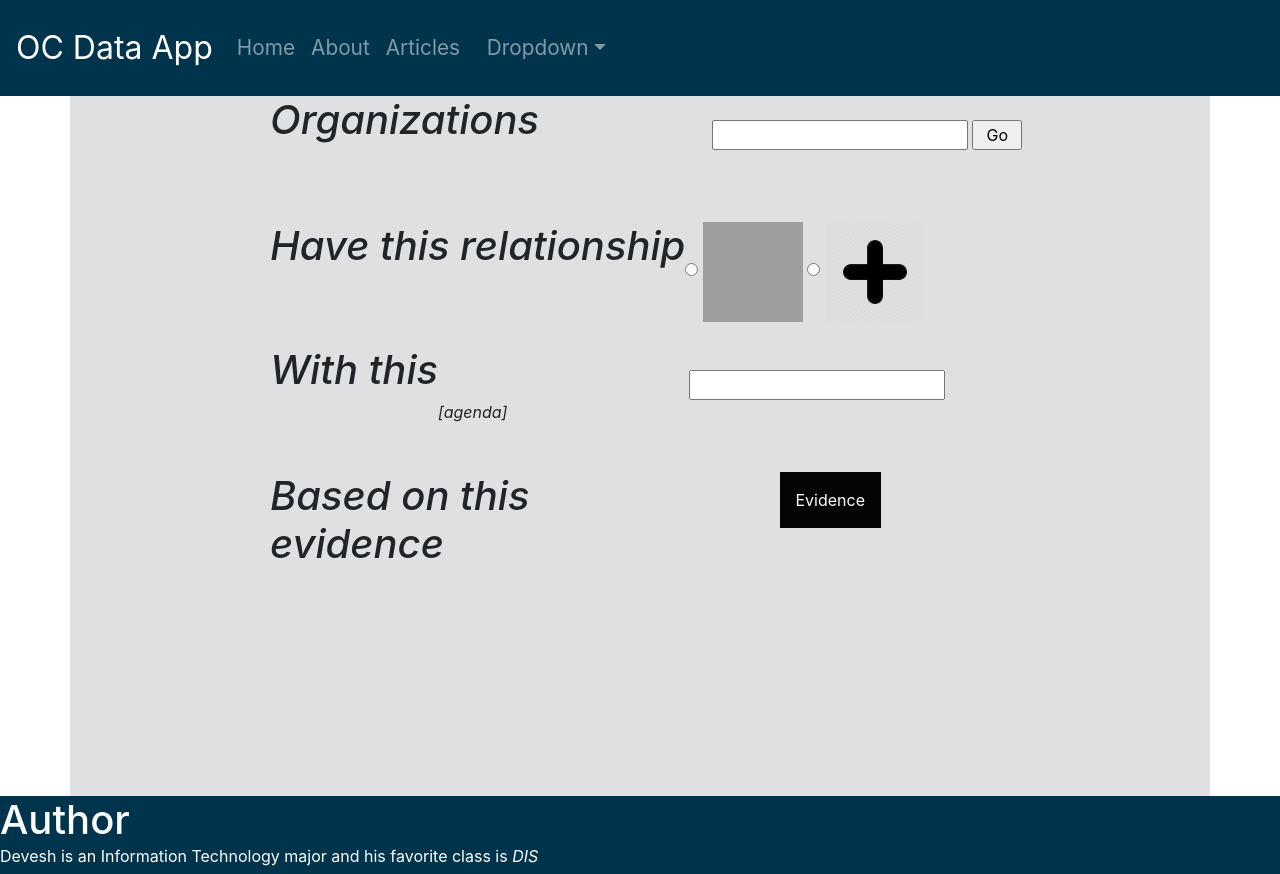
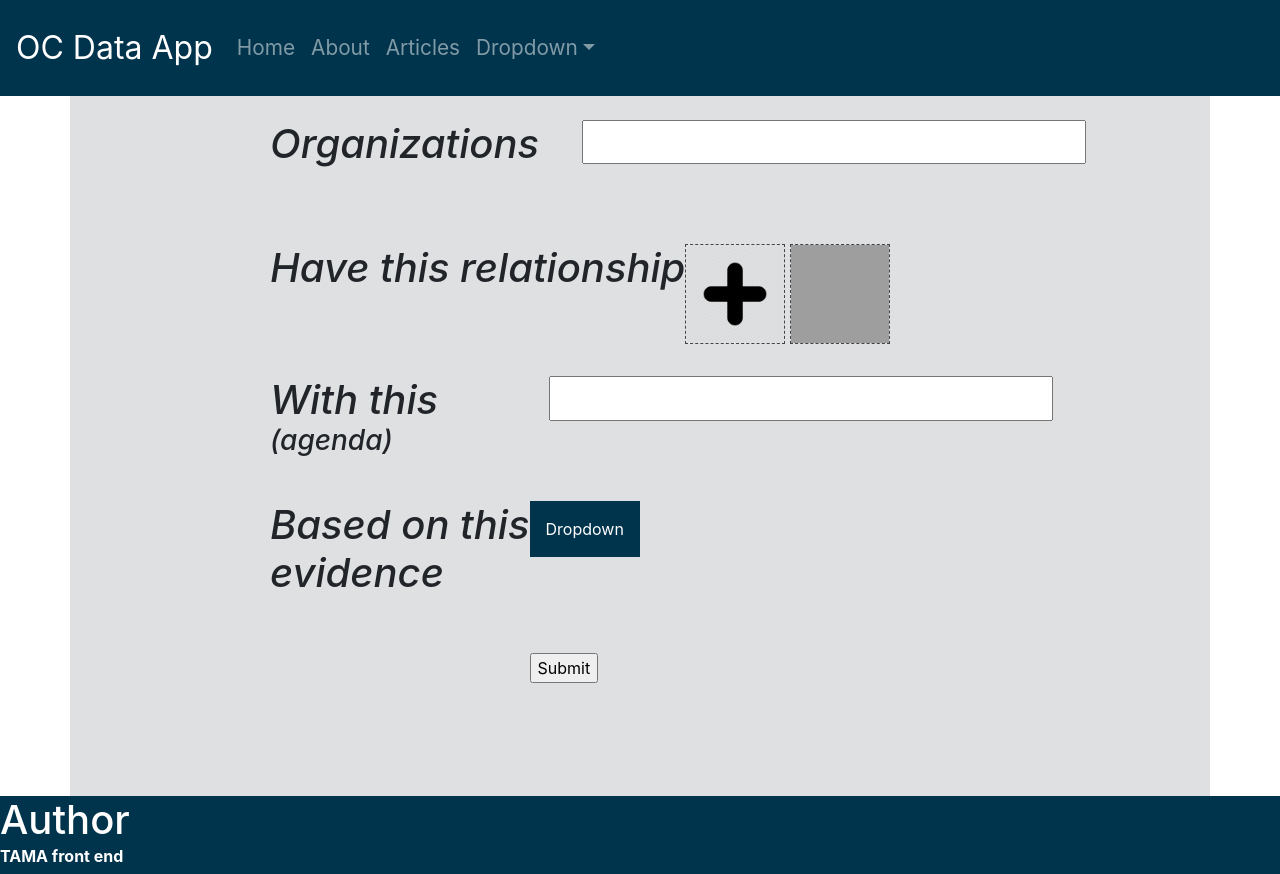
Before and after one commit to devesh15951/Web-Front-End-using-flask-, a Flask app: page / in a window 1280 px wide. Run offline with Flask 2, Linux system fonts and the light colour scheme; data that the repository does not hold is empty; parts of the project's set-up code (start-up, migrations or seed data) failed here and were passed over; some libraries are stand-ins or nearby versions; grey boxes are pictures that could not be loaded.

Commit message:
'wforcefrontend'

```diff
--- a/app.py
+++ b/app.py
@@ -1,50 +1,45 @@
-from flask import Flask, render_template, url_for, request, jsonify, Response
+from flask import Flask, Response, render_template, request
+import pymongo
 import json
 from wtforms import TextField, Form
-from data import Articles
-app = Flask(__name__, static_folder='static', static_url_path="/static")
 
-Articles = Articles()
+app = Flask(__name__)
 
-cities = ["Bratislava", "brajs", "bramvc",
-          "Bansk Bystrica",
-          "Preov",
-          "Povak Bystrica",
-          "ilina",
-          "Koice",
-          "Ruomberok",
-          "Zvolen",
-          "Poprad"]
+try:
+    connection = pymongo.MongoClient()
+    testdb = connection.testdb  # doesn't have to exist
+    testdb.command("buildinfo")
+except:
+    print("Error accessing mongoDB. Check that it's running.")
+    exit()
+
+db = connection["tama"]
+
+query = db["meta"].find_one()
+
+auto_data = query["groupings"]
 
 
 class SearchForm(Form):
-    autocomp = TextField(id='city_autocomplete')
+    organization = TextField(id='city_autocomplete')
 
 
 @app.route('/_autocomplete', methods=['GET'])
 def autocomplete():
-    return Response(json.dumps(cities), mimetype='application/json')
+    return Response(json.dumps(auto_data), mimetype='application/json')
 
 
 @app.route('/', methods=['GET', 'POST'])
 def index():
     form = SearchForm(request.form)
-    return render_template('ind_hom.html', form=form)
+    return render_template("search.html", form=form)
 
 
-@app.route('/about', methods=['GET', 'POST'])
-def about():
-    return render_template('about.html')
-
-
-@app.route('/articles')
-def articles():
-    return render_template('articles.html', articles=Articles)
-
-
-@app.route('/article/<string:id>')
-def article_id(id):
-    return render_template('article.html', id=id)
+@app.route('/result', methods=['POST', 'GET'])
+def result():
+    if request.method == 'POST':
+        result = request.form
+        return render_template("test.html", result=result)
 
 
 if __name__ == '__main__':
--- a/static/css/style.css
+++ b/static/css/style.css
@@ -5,6 +5,27 @@
     height:700px;
     background-color: #dee0e2;
     background-image: url({{url_for('static',filename='images/tech.jpg')}}) no-repeat center top fixed;
+}
+
+span {
+    margin-left: 20em;
+}
+
+html {
+  background-color: #fff;
+  background-size: 100% 1.2em;
+  background-image:
+    linear-gradient(
+      90deg,
+      transparent 79px,
+      #abced4 79px,
+      #abced4 81px,
+      transparent 81px
+    ),
+    linear-gradient(
+      #eee .1em,
+      transparent .1em
+    );
 }
 
 /*div id declarations*/
@@ -32,16 +53,28 @@
 }
 
 /*possible editing for radio buttons*/
-input[type="radio"]:checked{
-
+.input-hidden {
+  position: absolute;
+  left: -9999px;
 }
 
-input[type="radio"]:not(:checked){
-
+input[type=radio]:checked + label>img {
+  border: 1px solid #fff;
+  box-shadow: 0 0 3px 3px #000;
 }
 
+/* Stuff after this is only to make things more pretty */
+input[type=radio] + label>img {
+  border: 1px dashed #444;
+  width: 150px;
+  height: 150px;
+  transition: 500ms all;
+}
+
+/*drop down menu*/
+
 .dropbtn {
-    background-color: #040405;
+    background-color: #00344D;
     color: white;
     padding: 16px;
     font-size: 16px;
@@ -49,22 +82,16 @@ input[type="radio"]:not(:checked){
     cursor: pointer;
 }
 
-.dropbtn:hover, .dropbtn:focus {
-    background-color: #040405;
-}
-
 .dropdown {
-    position: absolute;
+    position: relative;
     display: inline-block;
-    margin-left: 250px;
 }
 
 .dropdown-content {
     display: none;
     position: absolute;
-    background-color: #f1f1f1;
+    background-color: #f9f9f9;
     min-width: 160px;
-    overflow: auto;
     box-shadow: 0px 8px 16px 0px rgba(0,0,0,0.2);
     z-index: 1;
 }
@@ -76,6 +103,12 @@ input[type="radio"]:not(:checked){
     display: block;
 }
 
-.dropdown a:hover {background-color: #ddd}
+.dropdown-content a:hover {background-color: #f1f1f1}
 
-.show {display:block;}
+.dropdown:hover .dropdown-content {
+    display: block;
+}
+
+.dropdown:hover .dropbtn {
+    background-color: #025882;
+}
--- a/templates/ind_hom.html
+++ b/templates/ind_hom.html
@@ -22,7 +22,7 @@
             </script>
             <br><br><br>
             <h1 style="float:left;"><em>Have this relationship</em></h1>
-            <form class="" action="index.html" method="post">
+            <form action="index.html" method="post">
               <input type="radio" name="emotion" id="negative" />
               <img src={{url_for('static', filename= "images/neg2.png")}} alt="I'm sad" style="height:100px;width:100px;"/>
               <input type="radio" name="emotion" id="positive"/>
--- /dev/null
+++ b/templates/search.html
@@ -0,0 +1,74 @@
+<head>
+    <meta charset="utf-8">
+    <link rel="stylesheet" href="//code.jquery.com/ui/1.10.4/themes/smoothness/jquery-ui.css">
+    <script type="text/javascript" src="http://code.jquery.com/jquery-latest.js"></script>
+    <script type="text/javascript" src="http://ajax.googleapis.com/ajax/libs/jqueryui/1.11.4/jquery-ui.js"></script>
+
+    <title>MyFlaskApp</title>
+    <!-- <link rel="stylesheet" href="https://maxcdn.bootstrapcdn.com/bootstrap/4.0.0/css/bootstrap.min.css"> -->
+    <link rel="stylesheet" href="//code.jquery.com/ui/1.10.4/themes/smoothness/jquery-ui.css">
+    <script type="text/javascript" src="http://code.jquery.com/jquery-latest.js"></script>
+    <script type="text/javascript" src="http://ajax.googleapis.com/ajax/libs/jqueryui/1.11.4/jquery-ui.js"></script>
+    <link rel="stylesheet" href="{{url_for('static', filename='css/bootstrap_nav.css')}}">
+    <link rel="stylesheet" type="text/css" href="{{url_for('static', filename='css/style.css')}}">
+
+    <link href="https://cdnjs.cloudflare.com/ajax/libs/select2/4.0.6-rc.0/css/select2.min.css" rel="stylesheet" />
+    <script src="https://cdnjs.cloudflare.com/ajax/libs/select2/4.0.6-rc.0/js/select2.min.js"></script>
+</head>
+    {% include 'includes/_navbar.html' %}
+
+    <section id="splash">
+      <div class="container">
+        <form action="http://localhost:5000/result" method="POST">
+          <br>
+          <h1 style="float:left;"><em>Organizations  &nbsp; &nbsp;</em> </h1><h2>{{ form.organization }}</h2>
+          <br><br><br>
+          <h1 style="float:left;"><em>Have this relationship</em></h1>
+          <span>
+            <input type="radio" name="relationship" id="plus" class="input-hidden" value="positive"/>
+            <label for="plus">
+              <img src={{url_for('static', filename= "images/pl2.png")}} style= "width:100px;height:100px;" alt="I'm sad" />
+            </label>
+          </span>
+          <span>
+            <input type="radio" name="relationship" id="minus" class="input-hidden" value="negative"/>
+            <label for="minus">
+              <img src={{url_for('static', filename= "images/neg2.png")}} style= "width:100px;height:100px;" alt="I'm sad" />
+            </label>
+          </span>
+          <br><br>
+          <h1 style="float:left;"><em>With this <h3>(agenda) </h3></em></h1><h2>&nbsp; &nbsp;&nbsp; &nbsp;&nbsp; &nbsp;&nbsp; &nbsp; {{ form.organization }}</h2>
+          <br><br><br>
+          <h1 style="float:left;padding-bottom:50px;"><em>Based on this <br> evidence</em></h1>
+          <div class="dropdown">
+            <button class="dropbtn">Dropdown</button>
+            <div class="dropdown-content">
+              <a href="#">Link 1</a>
+              <a href="#">Link 2</a>
+              <a href="#">Link 3</a>
+            </div>
+          </div>
+          <br><br><br><br><br>
+          <input type="submit" value="Submit">
+        </form>
+      </div>
+    </section>
+
+    <section id="footer">
+      <h1>Author</h1>
+          <br><br>
+          <b><p>TAMA front end </b></p>
+    </section>
+
+    <script>
+        $(function() {
+            $.ajax({
+                url: '{{ url_for("autocomplete") }}'
+                }).done(function (data){
+                    $('#city_autocomplete').autocomplete({
+                        source: data,
+                        minLength: 2
+                    });
+                });
+            });
+    </script>
```
Also changed, not shown: templates/test.html (added, +17 -0 lines), test.py (added, +23 -0 lines), README.md, 2 other files.
